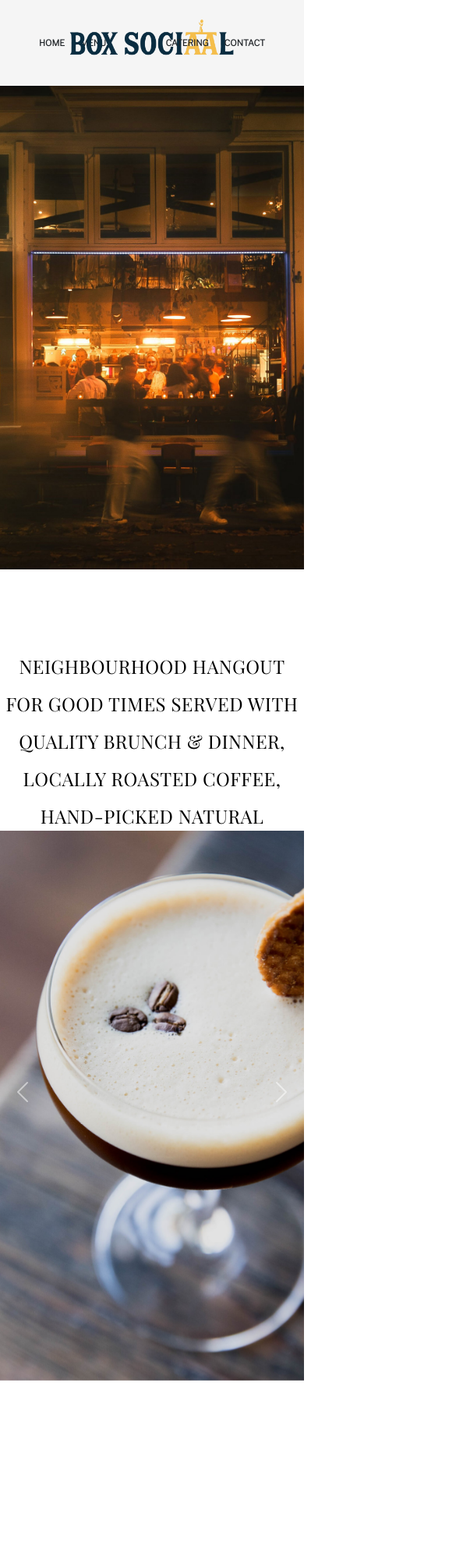
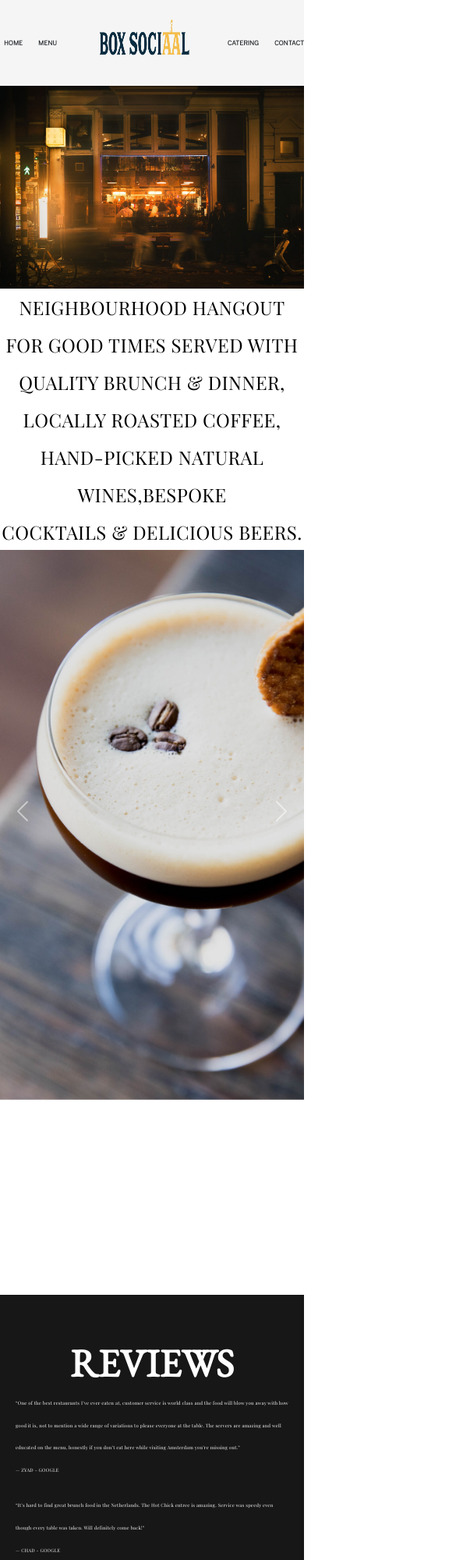
Before and after one commit to niamhtalbot11/responsive-project1, a plain HTML site: page index.html in a window 390 px wide. Shown: the top 2000 px of the page at 78% size, 585 px wide, since content can reach past the window. Drawn offline with nearby package versions, Linux system fonts and the light colour scheme.

Commit message:
media queries for home page

```diff
--- a/src/style.css
+++ b/src/style.css
@@ -69,13 +69,14 @@ h2{
 }
 .reviews-container {
     margin-top: 250px;
+    padding-bottom:100px;
     max-width: 100%;
-    height:1000px;
+    height:auto;
     background-color: #171717;
     color: #FFFFFF;
 }
 .review-heading {
-    padding-top:180px;
+    padding-top:100px;
     font-family: 'EB Garamond', serif;
     font-size:75px;
     font-weight: bold;
@@ -185,7 +186,6 @@ h1 {
 
 .item {
     max-width:550px;
-    margin-left:30px;
     margin-bottom:16px;
 }
 
@@ -248,3 +248,65 @@ button{
 #dateInput{
     color:#a9a9a9;
 }
+
+
+/* MEDIA QUERIES HOMEPAGE */
+
+
+
+@media (max-width: 767.98px){
+
+ /* media for header */
+
+    .main-heading-logo{
+        width:75%;
+        margin-right:20px;
+    }
+    .nav-left, .nav-right {
+        font-size:8px;
+    }
+    .nav-one{
+        padding-left:5px;
+    }
+    .nav-four{
+        padding-right:0;
+    }
+
+    .home-img{
+        height:50%;
+}
+.content-one{
+    padding-top:0;
+}
+
+.review-heading{
+    font-size:50px;
+    padding-top:50px;
+}
+.reviews-left, .reviews-right{
+margin-right:20px;
+margin-left:20px;
+
+}
+blockquote, .author {
+    padding-top:0;
+    font-size:6px;
+    width:100% !important;
+}
+.reviews-container row{
+padding-left:60px;
+}
+.reviews-container .mt-n1{
+    margin-top: 0 !important;
+}
+
+/* contact-us container */
+.contact-us-container{
+    margin-left:0;
+}
+.plantage-info .col-4, .jordaan-info .col-4{
+    width:100%;
+}
+#plantage-location, #jordaan-location{
+display:none;
+}}
```
